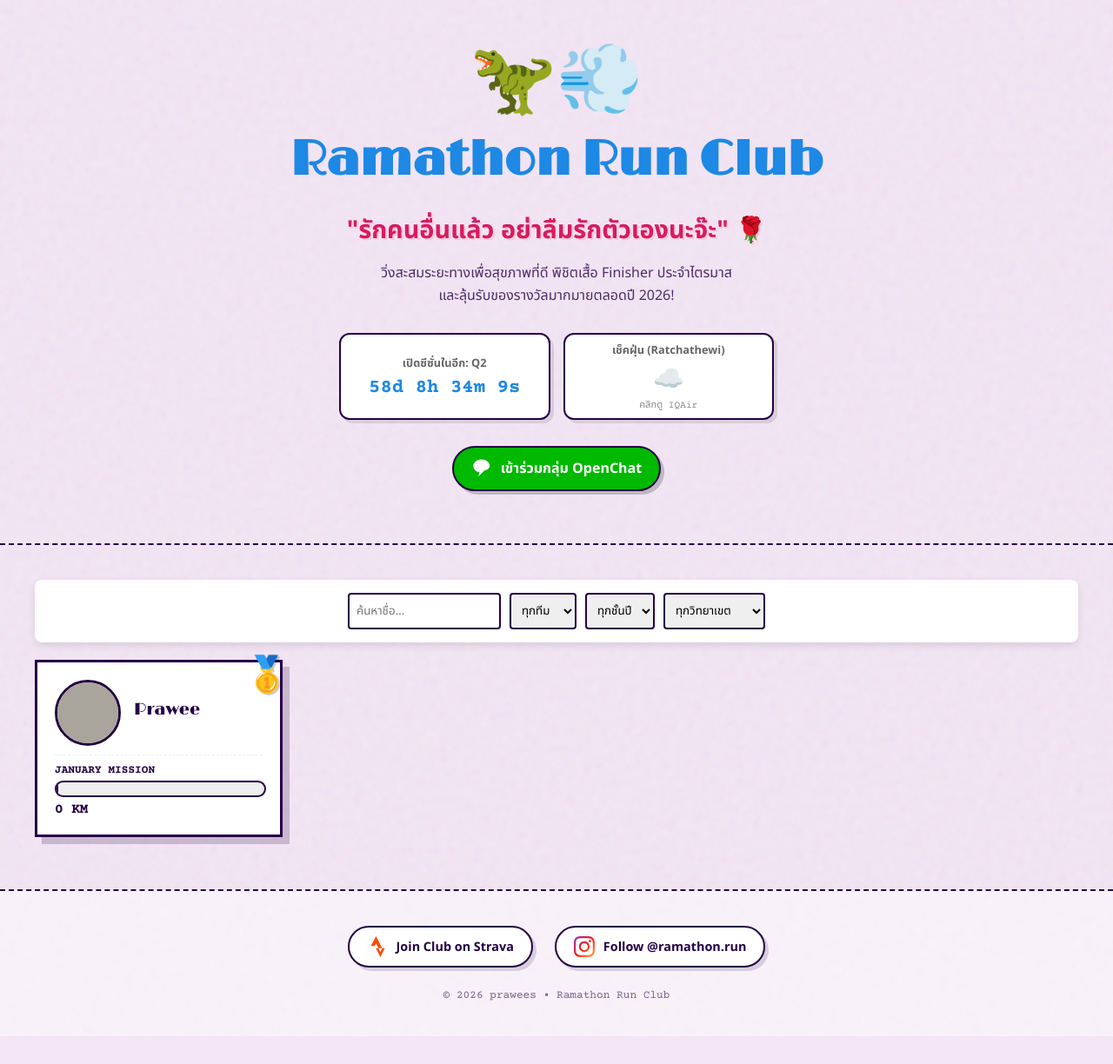
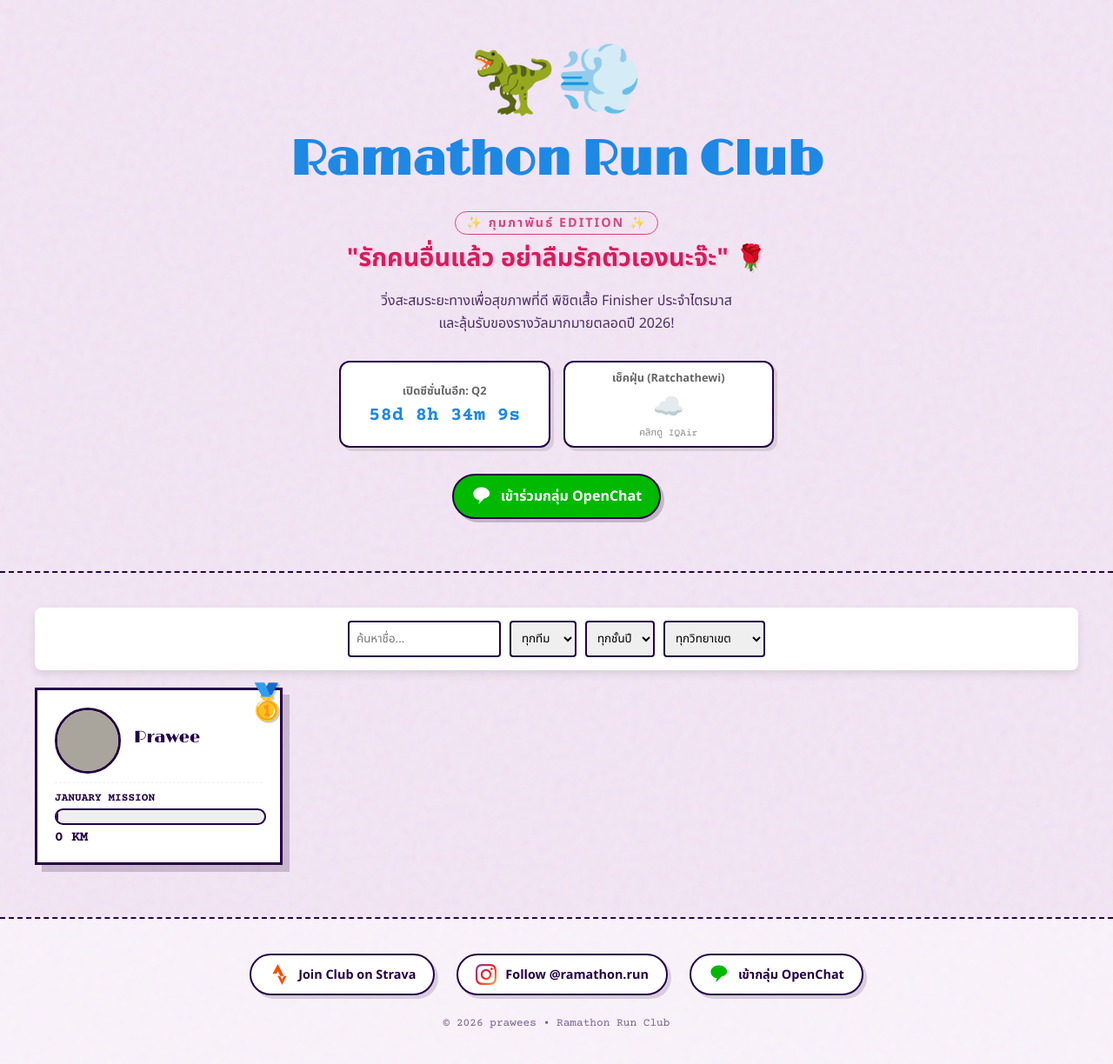
Before and after one commit to prawees/Ramathon-Run-Club, a Flask app: page / in a window 1280 px wide. Shown: the part 77-1301 px from the top of the page at 87% size. Before the commit the page ends 1269 px from the top, so only its background shows below. Run offline with Flask 3, Linux system fonts and the light colour scheme; data that the repository does not hold is empty; grey boxes are pictures that could not be loaded.

Commit message:
HALL OF FAME REVAMP and subtle text fix

```diff
--- a/templates/base.html
+++ b/templates/base.html
@@ -102,6 +102,10 @@
         .badge-mid { font-size: 1.2rem; font-family: 'Limelight'; line-height: 1; }
         .badge-star { font-size: 0.8rem; margin-top: 2px; }
 
+        /* RAINING EMOJIS (Subtle) */
+        .emoji-rain { position: fixed; top: -50px; font-size: 20px; animation: fall linear forwards; z-index: 9999; pointer-events: none; opacity: 0.6; }
+        @keyframes fall { to { transform: translateY(110vh) rotate(360deg); } }
+
         @media (max-width: 768px) {
             nav { flex-direction: column; padding: 15px 10px; gap: 15px; }
             .nav-links { width: 100%; justify-content: center; flex-wrap: wrap; gap: 15px; }
@@ -170,6 +174,10 @@
                 <svg viewBox="0 0 24 24" class="insta-icon"><path d="M12 2.163c3.204 0 3.584.012 4.85.07 3.252.148 4.771 1.691 4.919 4.919.058 1.265.069 1.645.069 4.849 0 3.205-.012 3.584-.069 4.849-.149 3.225-1.664 4.771-4.919 4.919-1.266.058-1.644.07-4.85.07-3.204 0-3.584-.012-4.849-.07-3.26-.149-4.771-1.699-4.919-4.92-.058-1.265-.07-1.644-.07-4.849 0-3.204.013-3.583.07-4.849.149-3.227 1.664-4.771 4.919-4.919 1.266-.057 1.645-.069 4.849-.069zm0-2.163c-3.259 0-3.667.014-4.947.072-4.358.2-6.78 2.618-6.98 6.98-.059 1.281-.073 1.689-.073 4.948 0 3.259.014 3.668.072 4.948.2 4.358 2.618 6.78 6.98 6.98 1.281.058 1.689.072 4.948.072 3.259 0 3.668-.014 4.948-.072 4.354-.2 6.782-2.618 6.979-6.98.059-1.28.073-1.689.073-4.948 0-3.259-.014-3.667-.072-4.947-.196-4.354-2.617-6.78-6.979-6.98-1.281-.059-1.69-.073-4.949-.073zm0 5.838c-3.403 0-6.162 2.759-6.162 6.162s2.759 6.163 6.162 6.163 6.162-2.759 6.162-6.163c0-3.403-2.759-6.162-6.162-6.162zm0 10.162c-2.209 0-4-1.79-4-4 0-2.209 1.791-4 4-4s4 1.791 4 4c0 2.21-1.791 4-4 4zm6.406-11.845c-.796 0-1.441.645-1.441 1.44s.645 1.44 1.441 1.44c.795 0 1.439-.645 1.439-1.44s-.644-1.44-1.439-1.44z"/></svg>
                 <span>Follow @ramathon.run</span>
             </a>
+            <a href="https://line.me/ti/g2/we77_ngRgfiO7sAAmdw3tYxJY5lwH3xv1EWUJA" target="_blank" class="social-btn">
+                <svg viewBox="0 0 24 24" class="line-icon"><path d="M21.156 8.955c0-4.044-4.226-7.332-9.395-7.332S2.365 4.91 2.365 8.955c0 3.64 2.89 6.697 7.07 7.21l-1.076 3.528c-.2.66.42 1.13.91.56l5.748-6.07c3.785-.466 6.139-2.937 6.139-5.228z"/></svg>
+                <span>{{ text.footer_line }}</span>
+            </a>
         </div>
         <div class="footer-text">© 2026 prawees • Ramathon Run Club</div>
     </footer>
--- a/templates/index.html
+++ b/templates/index.html
@@ -12,6 +12,7 @@
     .team-badge { font-size: 0.6rem; font-weight: bold; background: var(--ink); color: white; padding: 2px 6px; border-radius: 4px; display: inline-flex; align-items: center; height: 18px; }
     .year-badge { font-size: 0.6rem; font-weight: bold; background: white; border: 1px solid var(--ink); color: var(--ink); padding: 1px 5px; border-radius: 4px; margin-left: 2px; display: inline-flex; align-items: center; height: 18px; }
     .rank-badge-small { font-size: 0.6rem; border: 1px solid var(--ink); padding: 2px 6px; border-radius: 4px; margin-left: 5px; display: inline-flex; align-items: center; height: 18px; }
+    .countdown-box { background: var(--purple); color: white; padding: 10px; border-radius: 8px; display: inline-block; margin-top: 15px; border: 2px solid var(--ink); box-shadow: 4px 4px 0 rgba(0,0,0,0.2); }
 
     /* --- NEW LAYOUT STYLES --- */
     .slogan-box { margin: 25px 0 15px 0; }
@@ -67,6 +68,10 @@
     <h1 style="font-family:'Limelight', 'Noto Sans Thai'; font-size: 3.5rem; margin:0; color: var(--purple);">{{ text.title }}</h1>
 
     <div class="slogan-box">
+        <div style="font-family: 'Noto Sans Thai', sans-serif; font-weight: bold; color: #D81B60; letter-spacing: 2px; font-size: 0.9rem; text-transform: uppercase; margin-bottom: 5px; opacity: 0.8; border: 1px solid #D81B60; display: inline-block; padding: 2px 12px; border-radius: 20px;">
+            ✨ กุมภาพันธ์ EDITION ✨
+        </div>
+
         <h2 style="font-family: 'Noto Sans Thai'; color: #D81B60; margin: 0; font-size: 1.8rem; font-weight: bold; text-shadow: 2px 2px 0px rgba(255, 182, 193, 0.5);">
             "รักคนอื่นแล้ว อย่าลืมรักตัวเองนะจ๊ะ" 🌹
         </h2>
```
